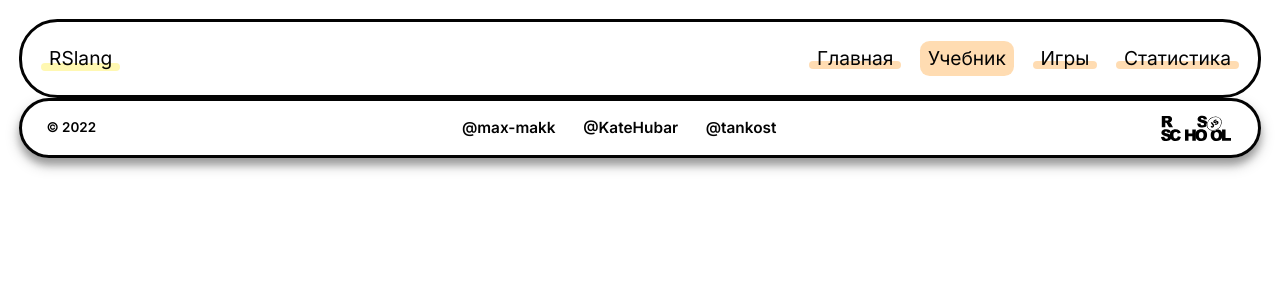
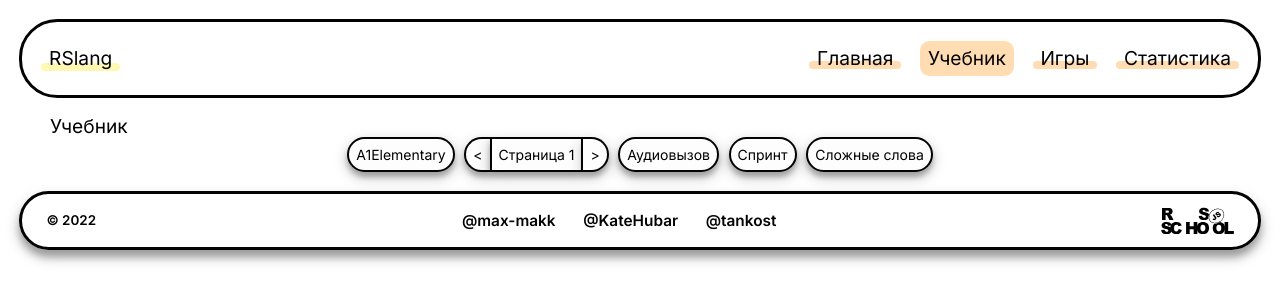
Before and after one commit to max-makk/rslang, a React (Create React App) app: page /textbook in a window 1280 px wide. Shown: the top 302 px of the page. Built offline with nearby package versions, Linux system fonts and the light colour scheme.

Commit message:
feat: add textbook

```diff
--- a/src/App.tsx
+++ b/src/App.tsx
@@ -8,6 +8,7 @@ import { Games } from './pages/Games/Games';
 import { Sprint } from './pages/Sprint/Sprint';
 import { AudioGame } from './pages/AudioGame/AudioGame';
 import { Statistics } from './pages/Statistics/Statistics';
+import { Textbook } from './pages/Textbook/Textbook';
 
 const App = () => {
 
@@ -15,6 +16,7 @@ const App = () => {
     <Header/>
     <Routes>
       <Route path='/' element={<Home />} />
+      <Route path='/textbook' element={<Textbook />} />
       <Route path='/games' element={<Games />}>
         <Route path='audiogame' element={<AudioGame />} />
         <Route path='sprint' element={<Sprint />} />
--- /dev/null
+++ b/src/pages/Textbook/Textbook.module.css
@@ -0,0 +1,48 @@
+.textbook {
+  display: flex;
+  flex-direction: column;
+  justify-content: flex-start;
+  padding: 1em;
+}
+
+.textbook_header {
+  padding-left: 0.6em;
+}
+
+.textbook_buttons {
+  display: flex;
+  justify-content: center;
+  align-items: center;
+  gap: 0.5em;
+  flex-wrap: wrap;
+}
+
+.textbook_button {
+  background: var(--white);
+  cursor: pointer;
+  border: 2px solid var(--black);
+  border-radius: 2em;
+  padding: 0.5em;
+  box-shadow: 0 5px 14px rgba(0, 0, 0, 0.25), 0 5px 5px rgba(0, 0, 0, 0.22);
+  font-family: 'Inter', sans-serif;
+  font-size: 14px;
+  font-weight: 400;
+}
+
+.textbook_choose {
+  position: relative;
+}
+
+.textbook_page {
+  border-radius: 0;
+}
+
+.textbook_arrow_left {
+  border-right: none;
+  border-radius: 2em 0 0 2em;
+}
+
+.textbook_arrow_right {
+  border-left: none;
+  border-radius: 0 2em 2em 0;
+}
--- /dev/null
+++ b/src/pages/Textbook/Textbook.tsx
@@ -0,0 +1,33 @@
+import style from './Textbook.module.css'
+import { useState } from 'react';
+import { Modal } from '../../components/Modal/Modal';
+
+export const Textbook = () => {
+  const [modal, setModal] = useState(false);
+  return (
+      <div className={style.textbook}>
+        <h1 className={style.textbook_header}>Учебник</h1>
+        <div className={style.textbook_buttons}>
+          <div className={style.textbook_choose}>
+            <button className={`${style.textbook_button} ${style.textbook_level}`}
+                    onClick={() => setModal(true)}
+            >
+              <span>A1</span>
+              <span>Elementary</span>
+            </button>
+            {modal && <Modal open={modal} onClose={() => setModal(false)}>
+              {/*<Level/>*/}
+            </Modal>}
+          </div>
+          <div className={style.textbook_pages}>
+            <button className={`${style.textbook_button} ${style.textbook_arrow_left}`}>&lt;</button>
+            <button className={`${style.textbook_button} ${style.textbook_page}`}>Страница 1</button>
+            <button className={`${style.textbook_button} ${style.textbook_arrow_right}`}>&gt;</button>
+          </div>
+          <button className={`${style.textbook_button} ${style.textbook_call}`}>Аудиовызов</button>
+          <button className={`${style.textbook_button} ${style.textbook_sprint}`}>Спринт</button>
+          <button className={`${style.textbook_button} ${style.textbook_hard_words}`}>Сложные слова</button>
+        </div>
+      </div>
+  )
+}
```
